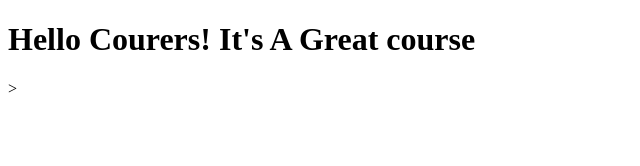
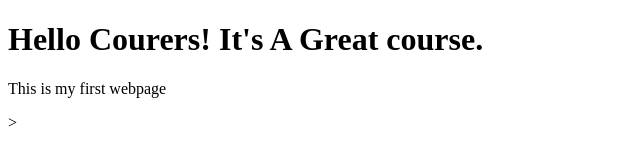
Before and after one commit to Sowmya-reddy1234/coursera-test, a plain HTML site: page site/index.html in a window 1280 px wide. Shown: the whole page, without its empty margins (0-640 px from the left). Drawn offline with Linux system fonts and the light colour scheme.

Commit message:
small paragraph to our page

```diff
--- a/site/index.html
+++ b/site/index.html
@@ -4,7 +4,8 @@
 	<title>Hello Coursera!</title>
 </head>
 <body>
-	<h1>Hello Courers! It's A Great course</h1>>
+	<h1>Hello Courers! It's A Great course.</h1>
+	<p>This is my first webpage</p>>
 
 </body>
 </html>
```
